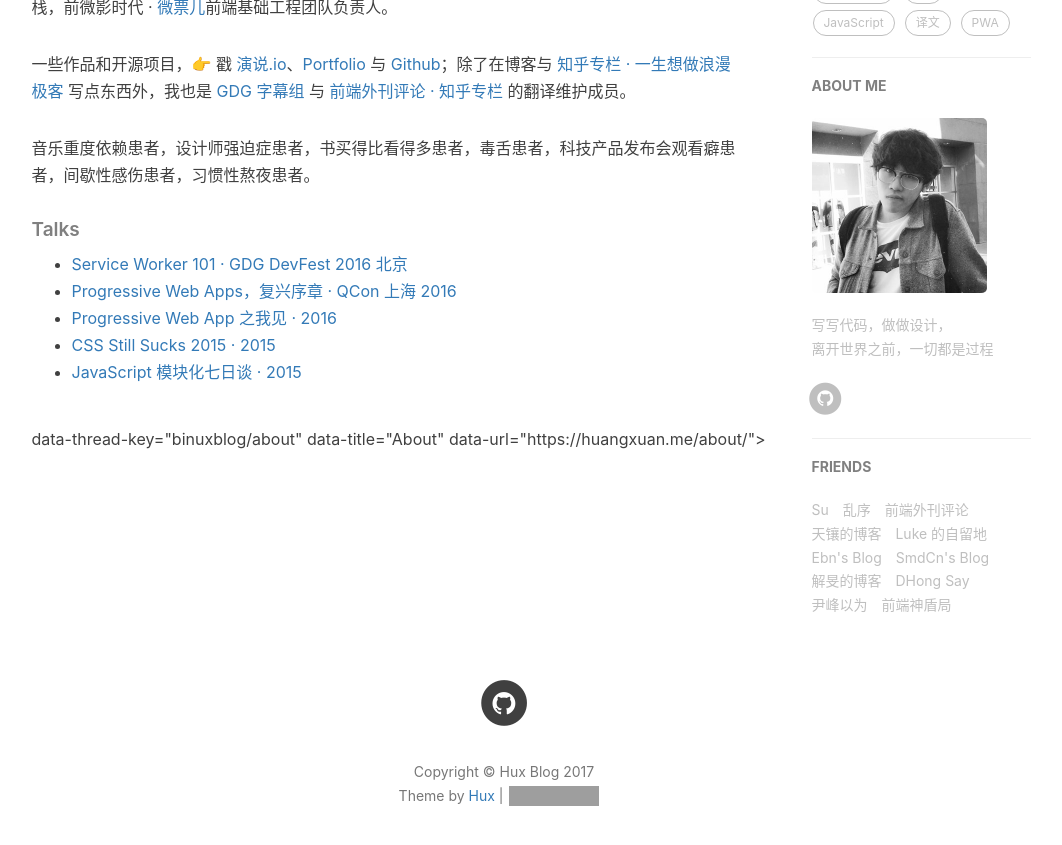
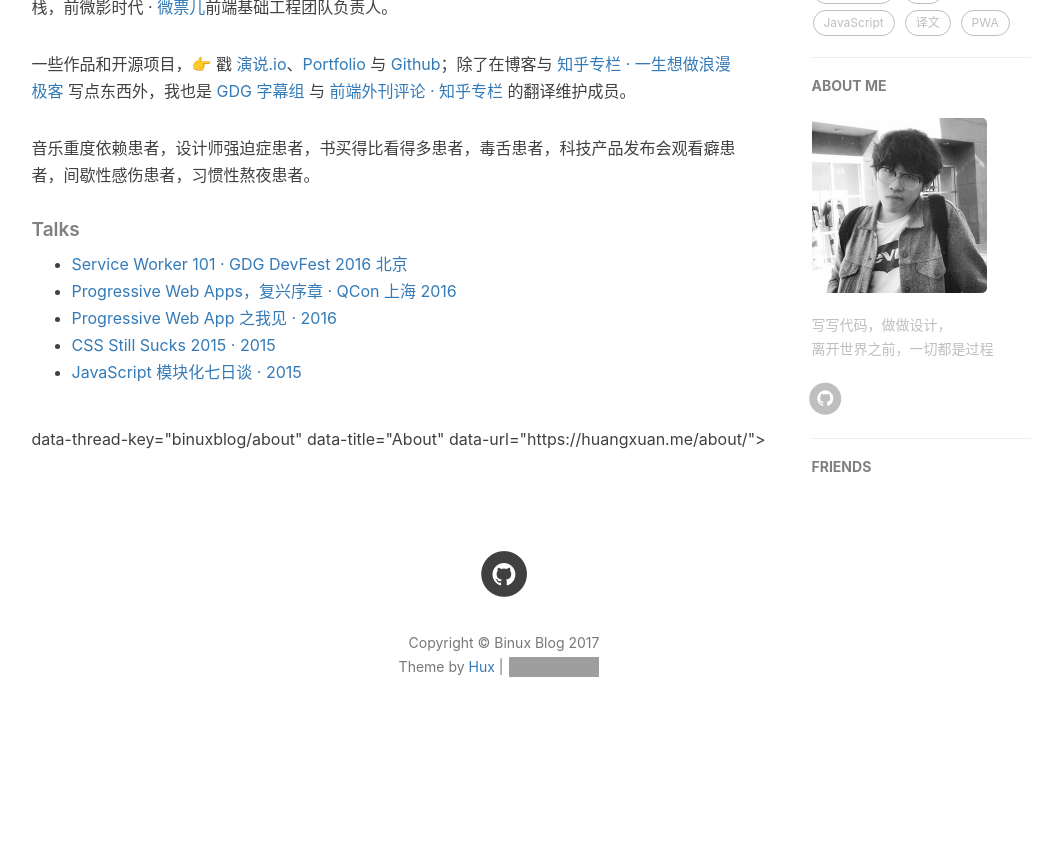
Before and after one commit to xubinux/xubinux.github.io, a Jekyll site: the page built from about.html, in a window 1280 px wide and 900 px high, scrolled down 636 px. Shown: the top 845 px of the window, without its empty margins (136-1198 px from the left). Built offline with Jekyll 4.4.1, drawn with Linux system fonts in a browser that asks for light colours; nearby versions of some CDN libraries; comment, search, counter and statistics services are not loaded; after the commit the page ends 1407 px from its top, so only the background shows below that; some of the changed lines change nothing that is shown; grey boxes are pictures that could not be loaded.

Commit message:
修改模板

```diff
--- a/_config.yml
+++ b/_config.yml
@@ -1,10 +1,10 @@
 # Site settings
-title: Hux Blog
+title: Binux Blog
 SEOTitle: 許彬的博客 | Binux Blog
 header-img: img/home-bg.jpg
 email: xu.binux@gmail.com
-description: "关于前端与设计、黑客与画家 | 黄玄，Web & Mobile Lover，Front-End Engineer，UX Designer | 这里是 @Hux黄玄 的个人博客，与你一起发现更大的世界。"
-keyword: "黄玄, Hux黄玄, Hux, 鬼栈, huxpro, @huxpro, 黄玄的博客, Hux Blog, 博客, 个人网站, 互联网, 前端, 设计, 产品, 肖玉, Lynn, 肖玉的男朋友"
+description: "Java 后端分布式 | 許彬 | 这里是 @許彬 的个人博客，痛痛快快写代码！"
+keyword: "Java,Distributed,Transaction,Linux,Mac OS,IDEA,Redis,Dubbox,Spring,Netty,Mybatis,MySQL,Druid,Zookeeper,MQ,Android"
 # url: "https://huangxuan.me"              # your host, for absolute URL
 baseurl: ""                             # for example, '/blog' if your blog hosted on 'host/blog'
 
@@ -89,38 +89,38 @@
 
 # Friends
 friends: [
-    {
-        title: "Su",
-        href: "http://su.gallery/"
-    },{
-        title: "乱序",
-        href: "http://mida.re/"
-    },{
-        title: "前端外刊评论",
-        href: "http://qianduan.guru/"
-    },{
-        title: "天镶的博客",
-        href: "http://lingyu.wang/"
-    },{
-        title: "Luke 的自留地",
-        href: "http://hmqk1995.github.io"
-    },{
-        title: "Ebn's Blog",
-        href: "http://ebnbin.com/"
-    },{
-        title: "SmdCn's Blog",
-        href: "http://blog.smdcn.net"
-    },{
-        title: "解旻的博客",
-        href: "http://xieminis.me/"
-    },{
-        title: "DHong Say",
-        href: "http://dhong.co"
-    },{
-        title: "尹峰以为",
-        href: "http://ingf.github.io/"
-    },{
-        title: "前端神盾局",
-        href: "http://wepiaofei.github.io/blog/"
-    }
+    # {
+    #     title: "Su",
+    #     href: "http://su.gallery/"
+    # },{
+    #     title: "乱序",
+    #     href: "http://mida.re/"
+    # },{
+    #     title: "前端外刊评论",
+    #     href: "http://qianduan.guru/"
+    # },{
+    #     title: "天镶的博客",
+    #     href: "http://lingyu.wang/"
+    # },{
+    #     title: "Luke 的自留地",
+    #     href: "http://hmqk1995.github.io"
+    # },{
+    #     title: "Ebn's Blog",
+    #     href: "http://ebnbin.com/"
+    # },{
+    #     title: "SmdCn's Blog",
+    #     href: "http://blog.smdcn.net"
+    # },{
+    #     title: "解旻的博客",
+    #     href: "http://xieminis.me/"
+    # },{
+    #     title: "DHong Say",
+    #     href: "http://dhong.co"
+    # },{
+    #     title: "尹峰以为",
+    #     href: "http://ingf.github.io/"
+    # },{
+    #     title: "前端神盾局",
+    #     href: "http://wepiaofei.github.io/blog/"
+    # }
 ]
```
